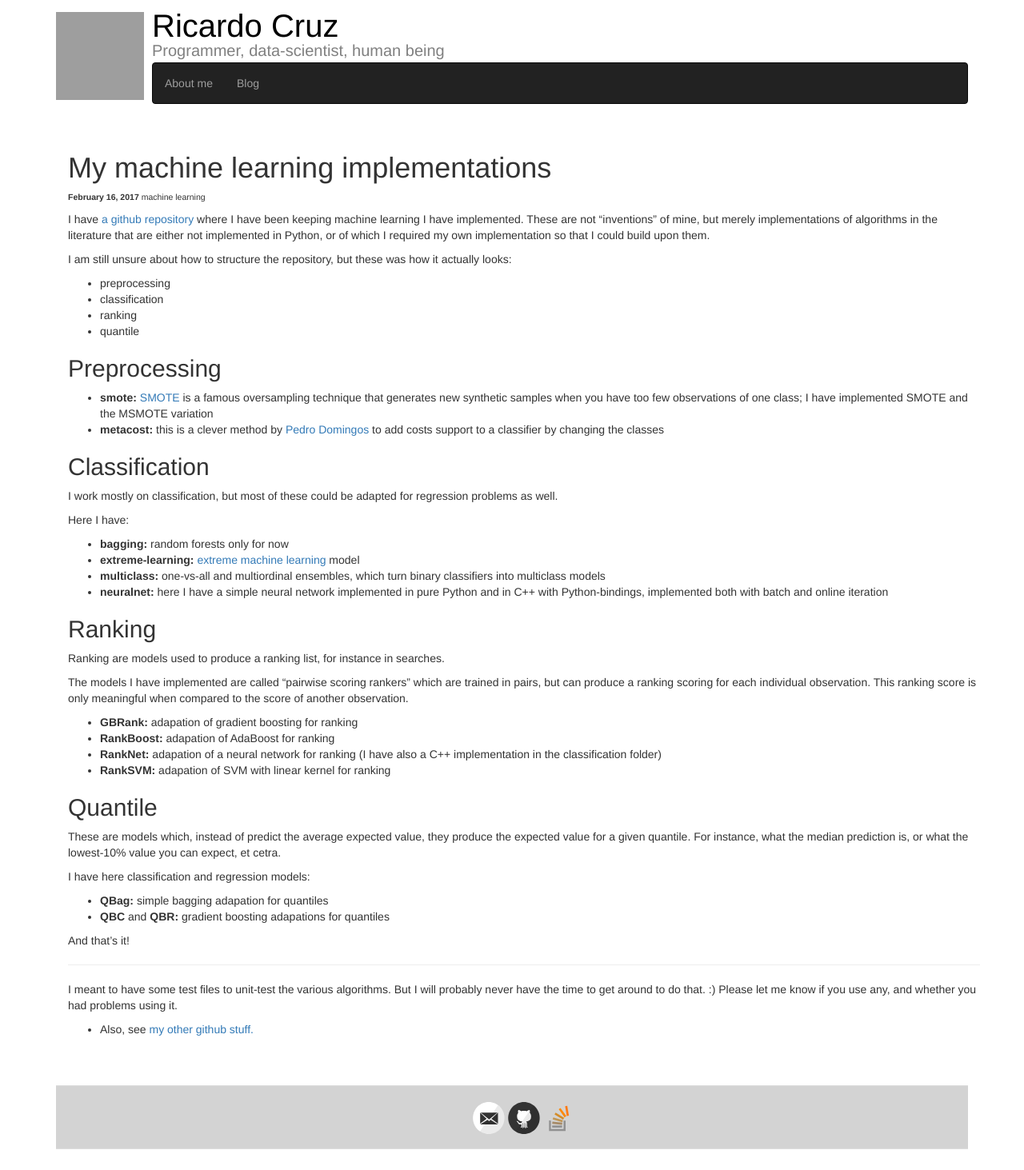
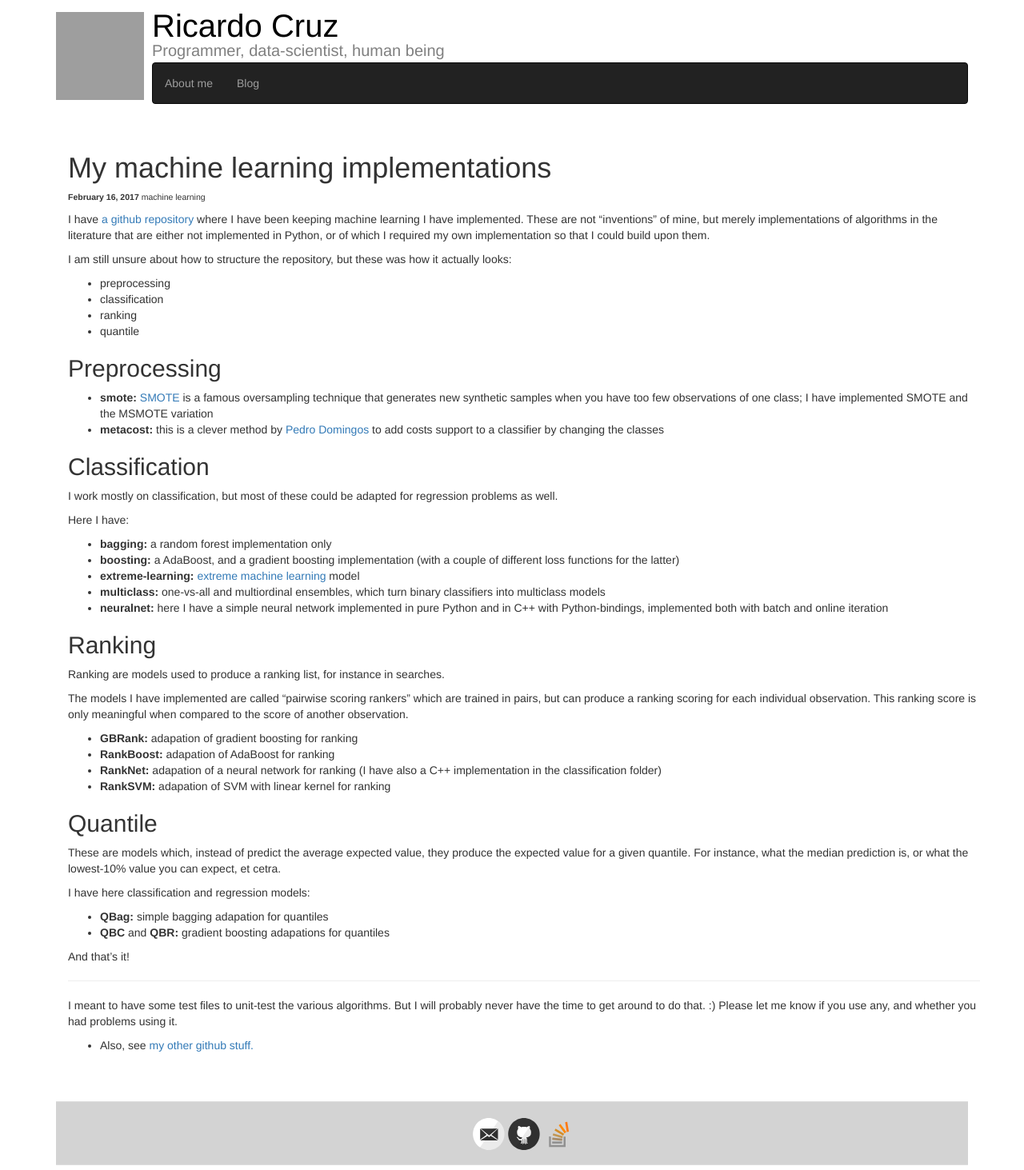
Before and after one commit to rpmcruz/rpmcruz.github.io, a Jekyll site: the page built from _posts/2017-02-16-my-implementations.md, in a window 1280 px wide. Shown: the whole page at 80% size. Built offline with Jekyll 4.4.1, drawn with Linux system fonts in a browser that asks for light colours; comment, search, counter and statistics services are not loaded; grey boxes are pictures that could not be loaded.

Commit message:
Added a couple of boosting implementations.

```diff
--- a/_posts/2017-02-16-my-implementations.md
+++ b/_posts/2017-02-16-my-implementations.md
@@ -24,7 +24,8 @@ I work mostly on classification, but most of these could be adapted for regressi
 
 Here I have:
 
-- **bagging:** random forests only for now
+- **bagging:** a random forest implementation only
+- **boosting:** a AdaBoost, and a gradient boosting implementation (with a couple of different loss functions for the latter)
 - **extreme-learning:** [extreme machine learning](https://en.wikipedia.org/wiki/Extreme_learning_machine) model
 - **multiclass:** one-vs-all and multiordinal ensembles, which turn binary classifiers into multiclass models
 - **neuralnet:** here I have a simple neural network implemented in pure Python and in C++ with Python-bindings, implemented both with batch and online iteration
```
